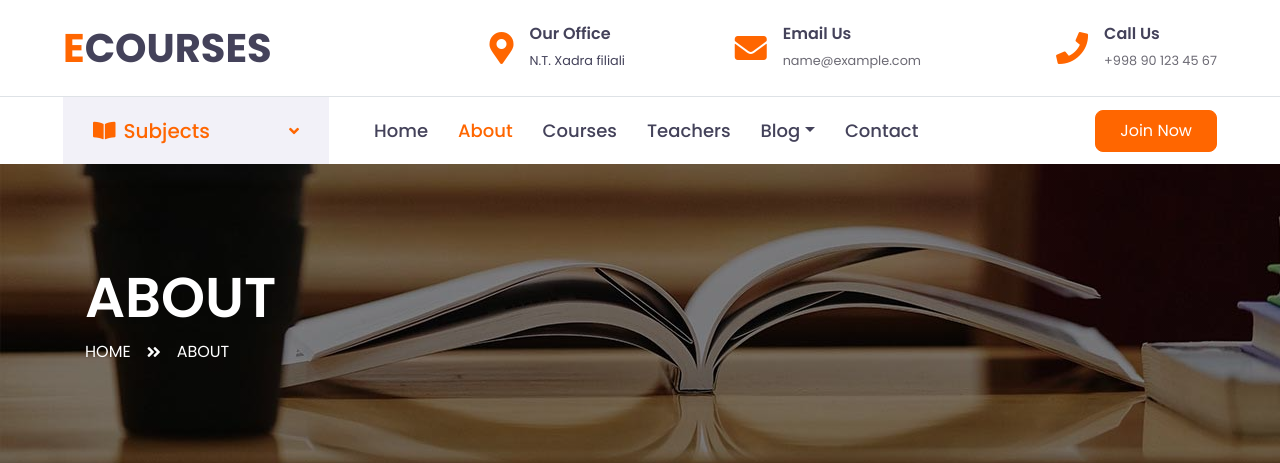
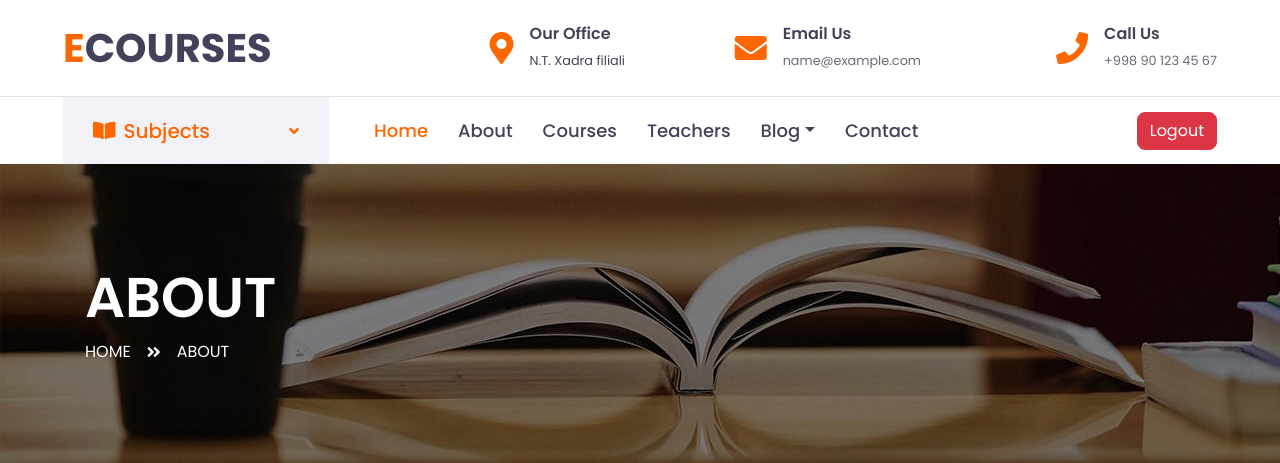
Before and after one commit to Yoqub171/7-Module-Exam, a Django app: page /about/ in a window 1280 px wide. Shown: the top 463 px of the page. Run offline with Django 5.2, Linux system fonts and the light colour scheme; the visitor is signed in with stand-in values (Sample User, id 1); data that the repository does not hold is empty; some libraries are stand-ins or nearby versions.

Commit message:
all project done

```diff
--- a/education/templates/education/about.html
+++ b/education/templates/education/about.html
@@ -114,7 +114,7 @@
             </div>
             <div class="col-lg-9">
                 <nav class="navbar navbar-expand-lg bg-light navbar-light py-3 py-lg-0 px-0">
-                    <a href="" class="text-decoration-none d-block d-lg-none">
+                    <a href="{% url 'education:index' %}" class="text-decoration-none d-block d-lg-none">
                         <h1 class="m-0"><span class="text-primary">E</span>COURSES</h1>
                     </a>
                     <button type="button" class="navbar-toggler" data-toggle="collapse" data-target="#navbarCollapse">
@@ -122,8 +122,8 @@
                     </button>
                     <div class="collapse navbar-collapse justify-content-between" id="navbarCollapse">
                         <div class="navbar-nav py-0">
-                            <a href="{% url 'education:index' %}" class="nav-item nav-link">Home</a>
-                            <a href="{% url 'education:about' %}" class="nav-item nav-link active">About</a>
+                            <a href="{% url 'education:index' %}" class="nav-item nav-link active">Home</a>
+                            <a href="{% url 'education:about' %}" class="nav-item nav-link">About</a>
                             <a href="{% url 'education:courses' %}" class="nav-item nav-link">Courses</a>
                             <a href="{% url 'education:teachers' %}" class="nav-item nav-link">Teachers</a>
                             <div class="nav-item dropdown">
@@ -135,7 +135,11 @@
                             </div>
                             <a href="contact.html" class="nav-item nav-link">Contact</a>
                         </div>
-                        <a class="btn btn-primary py-2 px-4 ml-auto d-none d-lg-block" href="">Join Now</a>
+                        {% if request.user.is_authenticated %}
+                            <a href="{% url 'users:logout_page' %}" class="btn btn-danger ml-3">Logout</a>
+                        {% else %}
+                            <a class="btn btn-primary py-2 px-4 ml-auto d-none d-lg-block" href="{% url 'users:login_page' %}">Join Now</a>
+                        {% endif %}
                     </div>
                 </nav>
             </div>
```
Also changed, not shown: education/templates/education/course.html (+8 -5 lines), education/templates/education/teacher.html (+8 -4 lines).
